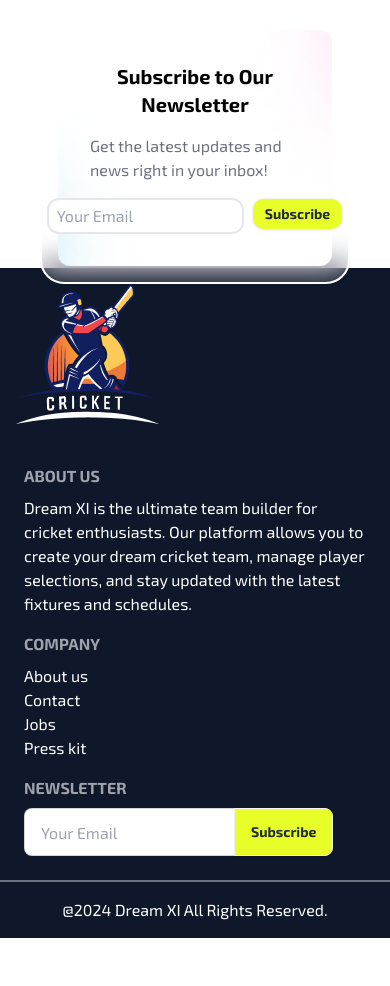
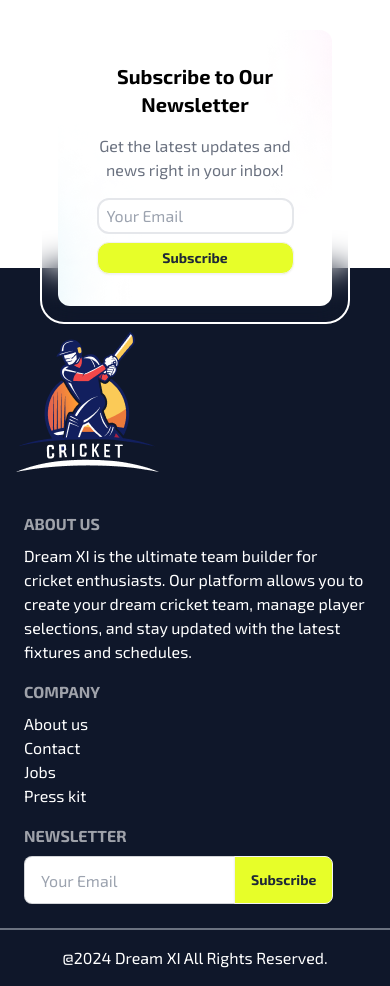
Before and after one commit to jubayerahmmad/building-dream-xi, a React (Vite) app: page / in a window 390 px wide. Shown: the part 6300-7286 px from the top of the page. Before the commit the page ends 7238 px from the top, so only its background shows below. Built offline with nearby package versions, Linux system fonts and the light colour scheme.

Commit message:
some changes

```diff
--- a/src/App.jsx
+++ b/src/App.jsx
@@ -9,7 +9,9 @@
 function App() {
   const [coins, setCoins] = useState(0);
 
-  const [isActive, setIsActive] = useState(true);
+  const [isActive, setIsActive] = useState({
+    active: true,
+  });
 
   const [availablePlayers, setAvailablePlayers] = useState([]);
 
@@ -29,10 +31,10 @@
   };
 
   //toggle button func
-  const handleToggle = () => {
-    if (isActive) {
-      setIsActive(!true);
-    } else setIsActive(!false);
+  const handleToggle = (active) => {
+    if (active) {
+      setIsActive({ active: true });
+    } else setIsActive({ active: false });
   };
 
   // choose player button func
@@ -72,10 +74,10 @@
   };
 
   //add more button func
-  const addMore = () => {
-    if (isActive) {
-      setIsActive(!true);
-    } else setIsActive(!false);
+  const addMore = (active) => {
+    if (active) {
+      setIsActive({ active: true });
+    } else setIsActive({ active: false });
   };
 
   return (
--- a/src/components/Footer.jsx
+++ b/src/components/Footer.jsx
@@ -5,7 +5,7 @@
   return (
     <div className="relative">
       <Newsletter></Newsletter>
-      <footer className="bg-slate-900 text-white lg:pt-40">
+      <footer className="bg-slate-900 text-white pt-12 lg:pt-40">
         <div className="lg:flex items-center justify-center p-4">
           <img src={footerLogo} alt="" />
         </div>
--- a/src/components/Newsletter.jsx
+++ b/src/components/Newsletter.jsx
@@ -16,18 +16,22 @@
             <h1 className="text-xl lg:text-4xl text-black text-center font-bold">
               Subscribe to Our Newsletter
             </h1>
-            <p className="text-gray-500 lg:text-xl">
+            <p className="text-gray-500 lg:text-xl text-center">
               Get the latest updates and news right in your inbox!
             </p>
-            <div className="flex gap-2">
+            <div className="lg:flex gap-2 mx-4 space-y-2 lg:space-y-0">
+              <div>
                 <input
                   className="border-2 px-2 py-1 lg:px-8 lg:py-2.5 rounded-xl"
                   type="text"
                   placeholder="Your Email"
                 />
-              <button className="btn bg-[#E7FE29] btn-sm lg:btn-md rounded-xl text-md lg:text-xl font-bold">
+              </div>
+              <div>
+                <button className="btn bg-[#E7FE29] btn-sm lg:btn-md rounded-xl text-md lg:text-xl font-bold w-full">
                   Subscribe
                 </button>
+              </div>
             </div>
           </div>
         </div>
--- a/src/components/ToggleButtons.jsx
+++ b/src/components/ToggleButtons.jsx
@@ -25,9 +25,9 @@
         </div>
         <div className="inline-flex  border-2 rounded-lg">
           <button
-            onClick={handleToggle}
+            onClick={() => handleToggle(true)}
             className={
-              isActive
+              isActive.active
                 ? "px-2 lg:px-4 py-1 lg:py-2 bg-[#E7FE29] font-bold "
                 : "px-2 lg:px-4 py-1 lg:py-2 bg-slate-100 "
             }
@@ -35,10 +35,10 @@
             Available
           </button>
           <button
-            onClick={handleToggle}
+            onClick={() => handleToggle(false)}
             className={
-              isActive
-                ? "px-2 lg:px-4 py-1 lg:py-2 border-l bg-slate-100 "
+              isActive.active
+                ? "px-2 lg:px-4 py-1 lg:py-2 border-l bg-slate-100"
                 : "px-2 lg:px-4 py-1 lg:py-2 border-l bg-[#E7FE29] font-bold"
             }
           >
@@ -47,7 +47,7 @@
         </div>
       </div>
 
-      {isActive ? (
+      {isActive.active ? (
         <Players
           availablePlayers={availablePlayers}
           coins={coins}
```
Lines whose indentation alone changed are shown as unchanged.
